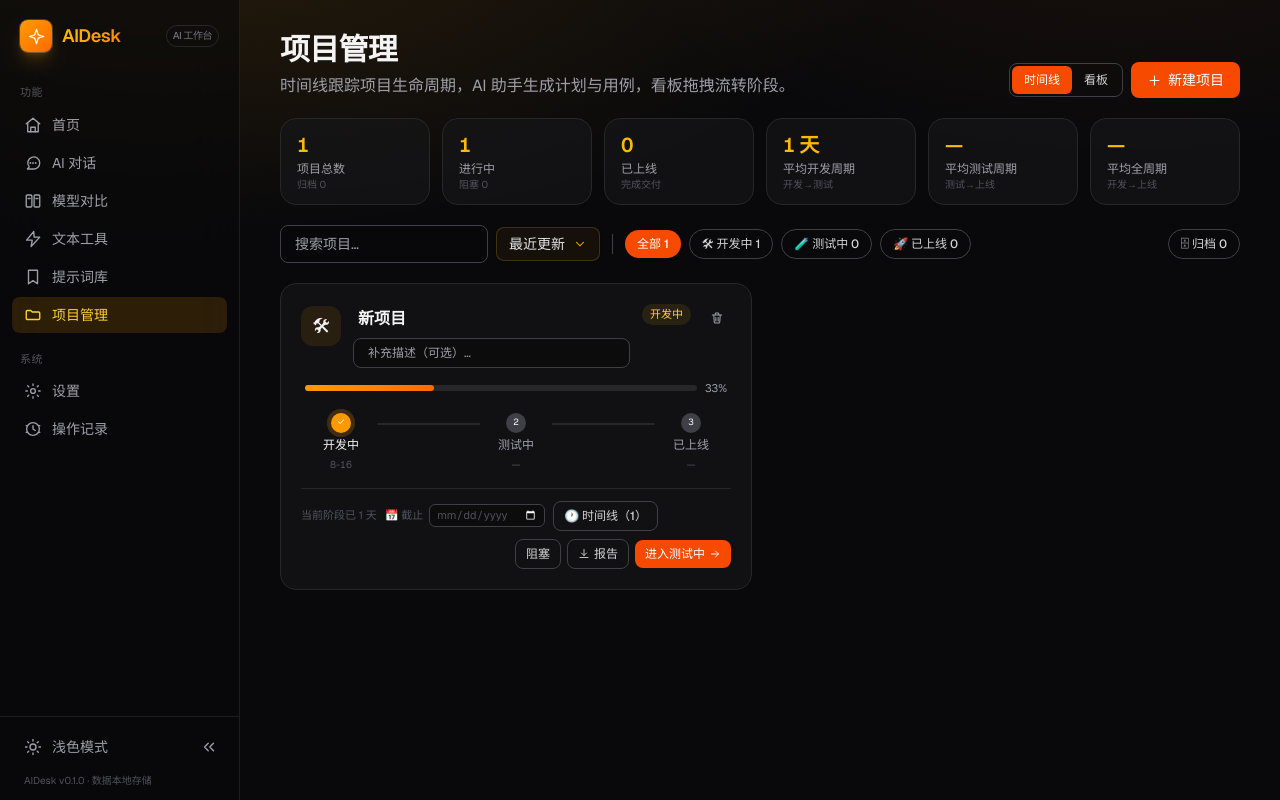
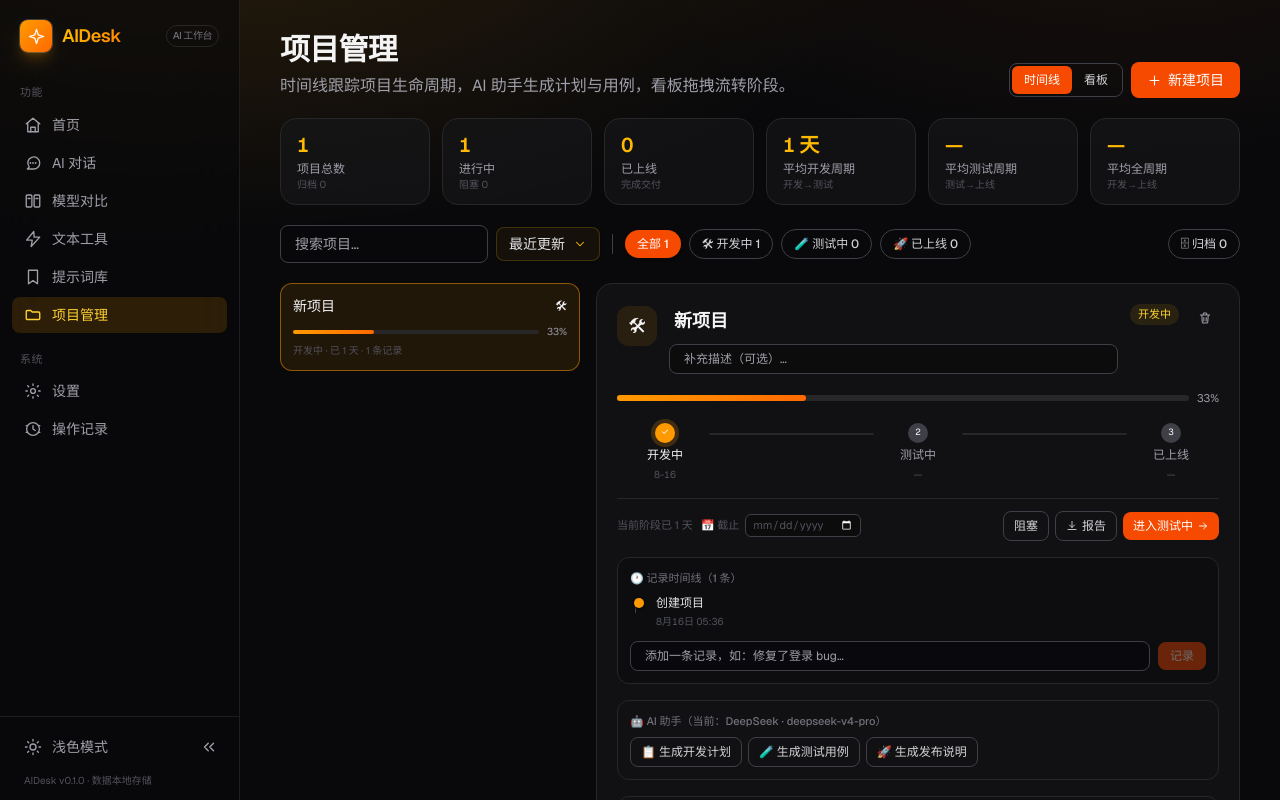
Before and after one commit to calmliming/ai-desk, a Next.js app: page /projects in a window 1280 px wide. Both pictures are taken after a click on the button "新建项目". Built offline with nearby package versions, Linux system fonts and the light colour scheme.

Commit message:
refactor: 项目页改为双栏布局——左侧紧凑列表，右侧详情面板（时间线/记录/AI/关联分区展示）

```diff
--- a/src/components/projects/projects-app.tsx
+++ b/src/components/projects/projects-app.tsx
@@ -78,17 +78,13 @@ type ViewMode = "timeline" | "board";
 type SortMode = "updated" | "stage" | "created";
 
 export default function ProjectsApp() {
-  const router = useRouter();
   const projects = useProjects();
-  const sessions = useSessions();
-  const prompts = usePrompts();
-  const settings = useAppSettings();
-
   const [view, setView] = useState<ViewMode>("timeline");
   const [filter, setFilter] = useState<ProjectStage | "all">("all");
   const [query, setQuery] = useState("");
   const [sortBy, setSortBy] = useState<SortMode>("updated");
   const [showArchived, setShowArchived] = useState(false);
+  const [selectedId, setSelectedId] = useState<string | null>(null);
   const [dragOver, setDragOver] = useState<ProjectStage | null>(null);
 
   const stats = projectsStats(projects);
@@ -112,17 +108,25 @@ export default function ProjectsApp() {
     .sort((a, b) => {
       if (sortBy === "updated") return b.updatedAt - a.updatedAt;
       if (sortBy === "created") return b.createdAt - a.createdAt;
-      return STAGE_ORDER.indexOf(a.stage) - STAGE_ORDER.indexOf(b.stage) || b.updatedAt - a.updatedAt;
+      return (
+        STAGE_ORDER.indexOf(a.stage) - STAGE_ORDER.indexOf(b.stage) ||
+        b.updatedAt - a.updatedAt
+      );
     });
+
+  const effectiveId = selectedId ?? visible[0]?.id ?? null;
+  const selected = projects.find((p) => p.id === effectiveId) ?? null;
 
   const handleNew = () => {
     const p = createProject("新项目", "");
+    setSelectedId(p.id);
     logActivity("project", "新建项目", p.name);
   };
 
   const handleDelete = (p: Project) => {
     if (!window.confirm(`确定删除项目「${p.name}」？`)) return;
     deleteProject(p.id);
+    if (selectedId === p.id) setSelectedId(null);
     logActivity("project", "删除项目", p.name);
   };
 
@@ -184,9 +188,21 @@ export default function ProjectsApp() {
           { label: "项目总数", value: stats.total, hint: `归档 ${stats.archived}` },
           { label: "进行中", value: stats.active, hint: `阻塞 ${stats.blocked}` },
           { label: "已上线", value: stats.live, hint: "完成交付" },
-          { label: "平均开发周期", value: stats.avgDevDays !== null ? `${stats.avgDevDays} 天` : "—", hint: "开发→测试" },
-          { label: "平均测试周期", value: stats.avgTestDays !== null ? `${stats.avgTestDays} 天` : "—", hint: "测试→上线" },
-          { label: "平均全周期", value: stats.avgCycleDays !== null ? `${stats.avgCycleDays} 天` : "—", hint: "开发→上线" },
+          {
+            label: "平均开发周期",
+            value: stats.avgDevDays !== null ? `${stats.avgDevDays} 天` : "—",
+            hint: "开发→测试",
+          },
+          {
+            label: "平均测试周期",
+            value: stats.avgTestDays !== null ? `${stats.avgTestDays} 天` : "—",
+            hint: "测试→上线",
+          },
+          {
+            label: "平均全周期",
+            value: stats.avgCycleDays !== null ? `${stats.avgCycleDays} 天` : "—",
+            hint: "开发→上线",
+          },
         ].map((s) => (
           <div
             key={s.label}
@@ -262,6 +278,127 @@ export default function ProjectsApp() {
           </p>
         </div>
       ) : view === "board" ? (
+        <BoardView
+          visible={visible}
+          projects={projects}
+          dragOver={dragOver}
+          setDragOver={setDragOver}
+          onStage={handleStage}
+        />
+      ) : (
+        <div className="grid gap-4 lg:grid-cols-[300px_1fr]">
+          {/* 项目列表 */}
+          <div className="hidden lg:block">
+            <div className="sticky top-6 space-y-1.5 self-start">
+              {visible.map((p) => (
+                <ProjectListItem
+                  key={p.id}
+                  project={p}
+                  active={p.id === effectiveId}
+                  onSelect={() => setSelectedId(p.id)}
+                />
+              ))}
+            </div>
+          </div>
+
+          {/* 详情面板 */}
+          <div className="min-w-0">
+            {/* 移动端项目选择 */}
+            <Select
+              value={effectiveId ?? ""}
+              onChange={(e) => setSelectedId(e.target.value || null)}
+              className="mb-3 w-full lg:hidden"
+              title="选择项目"
+            >
+              {visible.map((p) => (
+                <option key={p.id} value={p.id}>
+                  {p.blocked ? "⚠️ " : ""}
+                  {STAGE_META[p.stage].emoji} {p.name}
+                </option>
+              ))}
+            </Select>
+
+            {selected ? (
+              <ProjectDetail
+                key={selected.id}
+                project={selected}
+                onDelete={handleDelete}
+                onStage={handleStage}
+              />
+            ) : (
+              <div className="flex h-64 items-center justify-center rounded-2xl border border-dashed border-zinc-300 text-sm text-zinc-400 dark:border-zinc-700">
+                从左侧选择项目查看详情
+              </div>
+            )}
+          </div>
+        </div>
+      )}
+    </div>
+  );
+}
+
+/** 紧凑的项目列表项 */
+function ProjectListItem({
+  project: p,
+  active,
+  onSelect,
+}: {
+  project: Project;
+  active: boolean;
+  onSelect: () => void;
+}) {
+  return (
+    <button
+      type="button"
+      onClick={onSelect}
+      className={`w-full rounded-xl border p-3 text-left transition-colors ${
+        active
+          ? "border-amber-500/50 bg-amber-500/10"
+          : "border-zinc-200 bg-white hover:border-amber-500/40 dark:border-zinc-800 dark:bg-zinc-900/60"
+      }`}
+    >
+      <p className="flex items-center gap-1.5 text-sm font-medium">
+        {p.blocked && <span title="阻塞中">⚠️</span>}
+        <span className="min-w-0 flex-1 truncate">{p.name}</span>
+        <span className="shrink-0 text-xs" title={STAGE_META[p.stage].label}>
+          {STAGE_META[p.stage].emoji}
+        </span>
+      </p>
+      <div className="mt-2 flex items-center gap-2">
+        <div className="h-1 flex-1 rounded-full bg-zinc-200 dark:bg-zinc-800">
+          <div
+            className="h-full rounded-full bg-gradient-to-r from-amber-500 to-orange-500"
+            style={{ width: `${projectProgress(p)}%` }}
+          />
+        </div>
+        <span className="text-[10px] tabular-nums text-zinc-400">
+          {projectProgress(p)}%
+        </span>
+      </div>
+      <p className="mt-1 text-[10px] text-zinc-400 dark:text-zinc-600">
+        {STAGE_META[p.stage].label} · 已 {stageDurationDays(p, p.stage) ?? 1} 天 ·{" "}
+        {p.logs.length} 条记录
+        {p.archived ? " · 已归档" : ""}
+      </p>
+    </button>
+  );
+}
+
+/** 看板视图：三列拖拽 */
+function BoardView({
+  visible,
+  projects,
+  dragOver,
+  setDragOver,
+  onStage,
+}: {
+  visible: Project[];
+  projects: Project[];
+  dragOver: ProjectStage | null;
+  setDragOver: React.Dispatch<React.SetStateAction<ProjectStage | null>>;
+  onStage: (p: Project, stage: ProjectStage) => void;
+}) {
+  return (
     <div className="grid gap-4 md:grid-cols-3">
       {STAGE_ORDER.map((stage) => {
         const meta = STAGE_META[stage];
@@ -279,7 +416,7 @@ export default function ProjectsApp() {
               setDragOver(null);
               const id = e.dataTransfer.getData("text/plain");
               const p = projects.find((x) => x.id === id);
-                  if (p && p.stage !== stage) handleStage(p, stage);
+              if (p && p.stage !== stage) onStage(p, stage);
             }}
             className={`flex min-h-[16rem] flex-col gap-2 rounded-2xl border p-3 transition-colors ${
               dragOver === stage
@@ -310,9 +447,7 @@ export default function ProjectsApp() {
                 <p className="flex items-center gap-1.5 truncate text-sm font-medium">
                   {p.blocked && <span title="阻塞中">⚠️</span>}
                   {p.name}
-                      {p.archived && (
-                        <span className="text-[10px] text-zinc-400">（归档）</span>
-                      )}
+                  {p.archived && <span className="text-[10px] text-zinc-400">（归档）</span>}
                 </p>
                 <div className="mt-2 flex items-center gap-2">
                   <div className="h-1.5 flex-1 rounded-full bg-zinc-200 dark:bg-zinc-800">
@@ -334,62 +469,34 @@ export default function ProjectsApp() {
         );
       })}
     </div>
-      ) : (
-        <div className="grid gap-4 xl:grid-cols-2">
-          {visible.map((p) => (
-            <ProjectCard
-              key={p.id}
-              project={p}
-              sessions={sessions}
-              prompts={prompts}
-              settings={settings}
-              router={router}
-              onDelete={handleDelete}
-              onStage={handleStage}
-            />
-          ))}
-        </div>
-      )}
-    </div>
   );
 }
 
-interface GenState {
-  kind: ProjectAiKind;
-  output: string;
-  running: boolean;
-  error?: string;
-}
-
-function ProjectCard({
+/** 项目详情面板 */
+function ProjectDetail({
   project: p,
-  sessions,
-  prompts,
-  settings,
-  router,
   onDelete,
   onStage,
 }: {
   project: Project;
-  sessions: { id: string; title: string }[];
-  prompts: { id: string; title: string; content: string }[];
-  settings: ReturnType<typeof useAppSettings>;
-  router: ReturnType<typeof useRouter>;
   onDelete: (p: Project) => void;
   onStage: (p: Project, stage: ProjectStage) => void;
 }) {
-  const meta = STAGE_META[p.stage];
-  const stageIdx = STAGE_ORDER.indexOf(p.stage);
-  const [showLogs, setShowLogs] = useState(false);
+  const router = useRouter();
+  const sessions = useSessions();
+  const prompts = usePrompts();
+  const settings = useAppSettings();
+
   const [logText, setLogText] = useState("");
   const [gen, setGen] = useState<GenState | null>(null);
   const [linkSessionId, setLinkSessionId] = useState("");
   const [linkPromptId, setLinkPromptId] = useState("");
   const abortRef = useRef<AbortController | null>(null);
 
+  const meta = STAGE_META[p.stage];
+  const stageIdx = STAGE_ORDER.indexOf(p.stage);
   const provider = settings.providers[settings.activeProviderId];
   const aiModel = provider?.models[0] ?? "";
-
   const daysLeft = p.deadline ? Math.ceil((p.deadline - now()) / DAY) : null;
 
   const startGen = (kind: ProjectAiKind) => {
@@ -428,19 +535,12 @@ function ProjectCard({
           }
         },
         onError: (message) => {
-          setGen((prev) =>
-            prev ? { ...prev, running: false, error: message } : prev,
-          );
+          setGen((prev) => (prev ? { ...prev, running: false, error: message } : prev));
           abortRef.current = null;
         },
       },
       controller.signal,
     );
-  };
-
-  const stopGen = () => {
-    abortRef.current?.abort();
-    setGen((prev) => (prev ? { ...prev, running: false } : prev));
   };
 
   const openSession = (id: string) => {
@@ -455,34 +555,9 @@ function ProjectCard({
     router.push("/chat");
   };
 
-  const handleLinkSession = () => {
-    const s = sessions.find((x) => x.id === linkSessionId);
-    if (!s) return;
-    linkProjectSession(p.id, { id: s.id, title: s.title });
-    setLinkSessionId("");
-    logActivity("project", "关联会话", `${p.name} · ${s.title}`);
-  };
-
-  const handleLinkPrompt = () => {
-    const t = prompts.find((x) => x.id === linkPromptId);
-    if (!t) return;
-    linkProjectPrompt(p.id, { id: t.id, title: t.title });
-    setLinkPromptId("");
-    logActivity("project", "关联提示词", `${p.name} · ${t.title}`);
-  };
-
-  const handleExport = () => {
-    downloadText(
-      `project-${p.name}.md`,
-      projectReportMarkdown(p),
-      "text/markdown;charset=utf-8",
-    );
-    logActivity("project", "导出项目报告", p.name);
-  };
-
   return (
-    <div className="flex flex-col rounded-2xl border border-zinc-200 bg-white p-5 shadow-sm dark:border-zinc-800 dark:bg-zinc-900/60 dark:shadow-none">
-      {/* 头部 */}
+    <div className="space-y-4 rounded-2xl border border-zinc-200 bg-white p-5 shadow-sm dark:border-zinc-800 dark:bg-zinc-900/60 dark:shadow-none">
+      {/* 基本信息 */}
       <div className="flex items-start gap-3">
         <span className="mt-0.5 flex h-10 w-10 shrink-0 items-center justify-center rounded-xl bg-amber-500/10 text-lg">
           {meta.emoji}
@@ -498,7 +573,7 @@ function ProjectCard({
                 ),
               )
             }
-            className="w-full rounded-md border border-transparent bg-transparent px-1 py-0.5 text-base font-semibold outline-none transition-colors focus:border-amber-500/50 dark:bg-transparent"
+            className="w-full rounded-md border border-transparent bg-transparent px-1 py-0.5 text-lg font-semibold outline-none transition-colors focus:border-amber-500/50 dark:bg-transparent"
             placeholder="项目名称"
           />
           <input
@@ -507,13 +582,11 @@ function ProjectCard({
             onChange={(e) =>
               updateProjects((prev) =>
                 prev.map((x) =>
-                  x.id === p.id
-                    ? { ...x, description: e.target.value, updatedAt: Date.now() }
-                    : x,
+                  x.id === p.id ? { ...x, description: e.target.value, updatedAt: Date.now() } : x,
                 ),
               )
             }
-            className={`${inputCls} mt-1 !py-1.5 text-xs`}
+            className={`${inputCls} mt-1.5 !py-1.5 text-xs`}
             placeholder="补充描述（可选）…"
           />
         </div>
@@ -538,8 +611,8 @@ function ProjectCard({
         </button>
       </div>
 
-      {/* 进度条 */}
-      <div className="mt-3 flex items-center gap-2 px-1">
+      {/* 进度 */}
+      <div className="flex items-center gap-2">
         <div className="h-1.5 flex-1 rounded-full bg-zinc-200 dark:bg-zinc-800">
           <div
             className="h-full rounded-full bg-gradient-to-r from-amber-500 to-orange-500 transition-all"
@@ -549,8 +622,8 @@ function ProjectCard({
         <span className="text-[11px] tabular-nums text-zinc-400">{projectProgress(p)}%</span>
       </div>
 
-      {/* 阶段时间线：开发 → 测试 → 上线 */}
-      <div className="mt-4 px-2">
+      {/* 阶段时间线 */}
+      <div className="px-2">
         <div className="flex items-start">
           {STAGE_ORDER.map((stage, i) => {
             const sMeta = STAGE_META[stage];
@@ -566,7 +639,7 @@ function ProjectCard({
                     />
                   </div>
                 )}
-                <div className="flex w-16 shrink-0 flex-col items-center gap-1">
+                <div className="flex w-20 shrink-0 flex-col items-center gap-1">
                   <span
                     className={`flex h-5 w-5 items-center justify-center rounded-full text-[9px] text-white ${
                       reached ? sMeta.node : "bg-zinc-300 dark:bg-zinc-700"
@@ -591,8 +664,8 @@ function ProjectCard({
         </div>
       </div>
 
-      {/* 阶段历时 + 截止日期 + 操作 */}
-      <div className="mt-4 flex flex-wrap items-center gap-2 border-t border-zinc-100 pt-3 dark:border-zinc-800">
+      {/* 操作行 */}
+      <div className="flex flex-wrap items-center gap-2 border-t border-zinc-100 pt-3 dark:border-zinc-800">
         <span className="text-[11px] text-zinc-400 dark:text-zinc-600">
           当前阶段已 {stageDurationDays(p, p.stage) ?? 1} 天
         </span>
@@ -602,7 +675,10 @@ function ProjectCard({
             type="date"
             value={p.deadline ? new Date(p.deadline).toISOString().slice(0, 10) : ""}
             onChange={(e) =>
-              setProjectDeadline(p.id, e.target.value ? new Date(e.target.value).getTime() : undefined)
+              setProjectDeadline(
+                p.id,
+                e.target.value ? new Date(e.target.value).getTime() : undefined,
+              )
             }
             className="rounded-md border border-zinc-300 bg-white px-1.5 py-0.5 text-[11px] outline-none focus:border-amber-500 dark:border-zinc-700 dark:bg-zinc-950/60"
           />
@@ -612,19 +688,7 @@ function ProjectCard({
             </span>
           )}
         </label>
-        <button
-          type="button"
-          onClick={() => setShowLogs((v) => !v)}
-          className={`inline-flex items-center gap-1 rounded-lg border px-2.5 py-1.5 text-xs font-medium transition-colors ${
-            showLogs
-              ? "border-amber-500/50 text-orange-600 dark:text-amber-400"
-              : "border-zinc-300 text-zinc-600 hover:border-amber-400 hover:text-orange-600 dark:border-zinc-700 dark:text-zinc-300 dark:hover:text-amber-400"
-          }`}
-          title="查看/添加时间节点记录"
-        >
-          🕐 时间线（{p.logs.length}）
-        </button>
-        <span className="ml-auto flex items-center gap-1.5">
+        <span className="ml-auto flex flex-wrap items-center gap-1.5">
           <button
             type="button"
             onClick={() => {
@@ -636,15 +700,20 @@ function ProjectCard({
                 ? "border-red-500/50 bg-red-500/10 text-red-600 dark:text-red-400"
                 : "border-zinc-300 text-zinc-600 hover:border-red-400 hover:text-red-500 dark:border-zinc-700 dark:text-zinc-300"
             }`}
-            title={p.blocked ? "解除阻塞" : "标记为阻塞"}
           >
             {p.blocked ? "解除阻塞" : "阻塞"}
           </button>
           <button
             type="button"
-            onClick={handleExport}
+            onClick={() => {
+              downloadText(
+                `project-${p.name}.md`,
+                projectReportMarkdown(p),
+                "text/markdown;charset=utf-8",
+              );
+              logActivity("project", "导出项目报告", p.name);
+            }}
             className="inline-flex items-center gap-1 rounded-lg border border-zinc-300 px-2.5 py-1.5 text-xs font-medium text-zinc-600 transition-colors hover:border-amber-400 hover:text-orange-600 dark:border-zinc-700 dark:text-zinc-300 dark:hover:text-amber-400"
-            title="导出项目报告"
           >
             <IconDownload width={12} height={12} />
             报告
@@ -654,7 +723,6 @@ function ProjectCard({
               type="button"
               onClick={() => onStage(p, STAGE_ORDER[stageIdx - 1])}
               className="inline-flex items-center gap-1 rounded-lg border border-zinc-300 px-2.5 py-1.5 text-xs font-medium text-zinc-600 transition-colors hover:border-amber-400 hover:text-orange-600 dark:border-zinc-700 dark:text-zinc-300 dark:hover:text-amber-400"
-              title="退回上一阶段"
             >
               <IconArrowLeft width={12} height={12} />
               {stageIdx > 1 ? STAGE_META[STAGE_ORDER[stageIdx - 1]].label : "退回"}
@@ -677,7 +745,6 @@ function ProjectCard({
                 logActivity("project", p.archived ? "取消归档" : "归档项目", p.name);
               }}
               className="rounded-lg border border-emerald-500/50 bg-emerald-500/10 px-2.5 py-1.5 text-xs font-medium text-emerald-600 transition-colors hover:bg-emerald-500/20 dark:text-emerald-400"
-              title={p.archived ? "取消归档" : "归档（默认隐藏）"}
             >
               {p.archived ? "取消归档" : "🗄 归档"}
             </button>
@@ -685,12 +752,12 @@ function ProjectCard({
         </span>
       </div>
 
-      {/* 展开区：日志时间线 + AI 助手 + 关联 */}
-      {showLogs && (
-        <div className="mt-3 space-y-3">
       {/* 日志时间线 */}
       <div className="rounded-xl border border-zinc-200 bg-zinc-50/60 p-3 dark:border-zinc-800 dark:bg-zinc-950/40">
-            <div className="relative max-h-56 space-y-3 overflow-y-auto pl-1">
+        <p className="mb-2 text-[11px] font-medium text-zinc-400 dark:text-zinc-500">
+          🕐 记录时间线（{p.logs.length} 条）
+        </p>
+        <div className="relative max-h-72 space-y-3 overflow-y-auto pl-1">
           <span className="absolute bottom-1 left-[5px] top-1 w-px bg-zinc-200 dark:bg-zinc-700" />
           {p.logs.map((log) => (
             <div key={log.id} className="relative flex gap-3">
@@ -774,7 +841,10 @@ function ProjectCard({
                   <span className="text-zinc-400">生成中，完成后自动写入时间线…</span>
                   <button
                     type="button"
-                        onClick={stopGen}
+                    onClick={() => {
+                      abortRef.current?.abort();
+                      setGen((prev) => (prev ? { ...prev, running: false } : prev));
+                    }}
                     className="ml-auto text-red-500 hover:underline"
                   >
                     停止
@@ -790,9 +860,7 @@ function ProjectCard({
                 </button>
               )}
             </div>
-                {gen.error && (
-                  <p className="mt-1 text-xs text-red-500">⚠️ {gen.error}</p>
-                )}
+            {gen.error && <p className="mt-1 text-xs text-red-500">⚠️ {gen.error}</p>}
             {gen.output && (
               <pre className="mt-2 max-h-48 overflow-y-auto whitespace-pre-wrap rounded-lg bg-zinc-50 px-3 py-2 text-xs leading-relaxed text-zinc-700 dark:bg-zinc-950/60 dark:text-zinc-300">
                 {gen.output}
@@ -802,7 +870,7 @@ function ProjectCard({
         )}
       </div>
 
-          {/* 关联会话与提示词 */}
+      {/* 关联资源 */}
       <div className="space-y-2 rounded-xl border border-zinc-200 p-3 dark:border-zinc-800">
         <p className="text-[11px] font-medium text-zinc-400 dark:text-zinc-500">
           🔗 关联资源（点击直达对话）
@@ -823,7 +891,13 @@ function ProjectCard({
           </Select>
           <button
             type="button"
-                onClick={handleLinkSession}
+            onClick={() => {
+              const s = sessions.find((x) => x.id === linkSessionId);
+              if (!s) return;
+              linkProjectSession(p.id, { id: s.id, title: s.title });
+              setLinkSessionId("");
+              logActivity("project", "关联会话", `${p.name} · ${s.title}`);
+            }}
             disabled={!linkSessionId}
             className="rounded-lg border border-zinc-300 px-2.5 py-1.5 text-xs font-medium text-zinc-600 transition-colors hover:border-amber-400 hover:text-orange-600 disabled:cursor-not-allowed disabled:opacity-40 dark:border-zinc-700 dark:text-zinc-300 dark:hover:text-amber-400"
           >
@@ -844,7 +918,13 @@ function ProjectCard({
           </Select>
           <button
             type="button"
-                onClick={handleLinkPrompt}
+            onClick={() => {
+              const t = prompts.find((x) => x.id === linkPromptId);
+              if (!t) return;
+              linkProjectPrompt(p.id, { id: t.id, title: t.title });
+              setLinkPromptId("");
+              logActivity("project", "关联提示词", `${p.name} · ${t.title}`);
+            }}
             disabled={!linkPromptId}
             className="rounded-lg border border-zinc-300 px-2.5 py-1.5 text-xs font-medium text-zinc-600 transition-colors hover:border-amber-400 hover:text-orange-600 disabled:cursor-not-allowed disabled:opacity-40 dark:border-zinc-700 dark:text-zinc-300 dark:hover:text-amber-400"
           >
@@ -861,7 +941,7 @@ function ProjectCard({
                 <button
                   type="button"
                   onClick={() => openSession(s.id)}
-                      className="max-w-[10rem] truncate hover:underline"
+                  className="max-w-[12rem] truncate hover:underline"
                   title="在对话中打开"
                 >
                   💬 {s.title}
@@ -888,7 +968,7 @@ function ProjectCard({
                 <button
                   type="button"
                   onClick={() => openPrompt(t.id)}
-                      className="max-w-[10rem] truncate hover:underline"
+                  className="max-w-[12rem] truncate hover:underline"
                   title="套用提示词并打开对话"
                 >
                   📌 {t.title}
@@ -907,7 +987,12 @@ function ProjectCard({
         )}
       </div>
     </div>
-      )}
-    </div>
   );
 }
+
+interface GenState {
+  kind: ProjectAiKind;
+  output: string;
+  running: boolean;
+  error?: string;
+}
```
Lines whose indentation alone changed are shown as unchanged.
